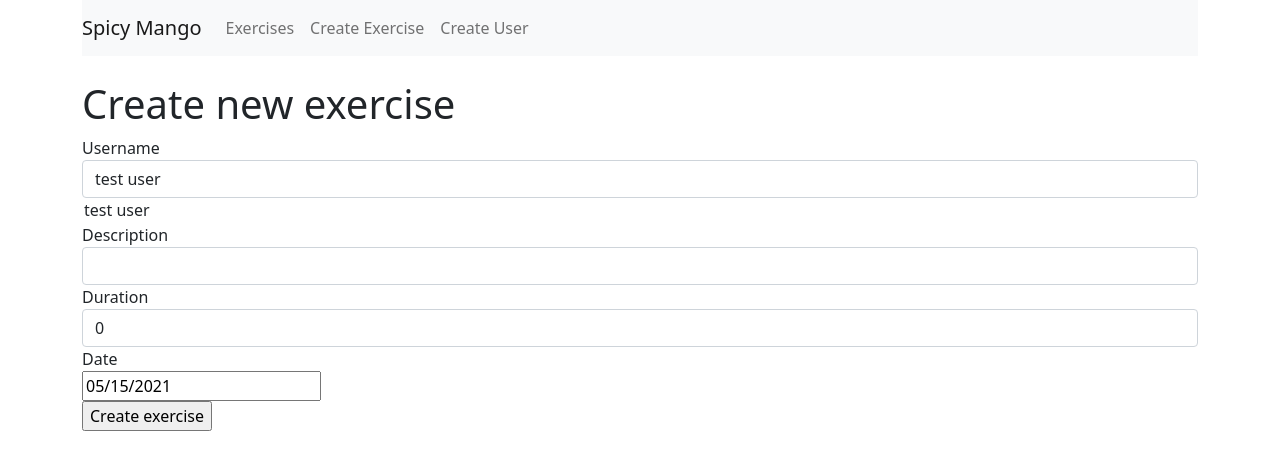
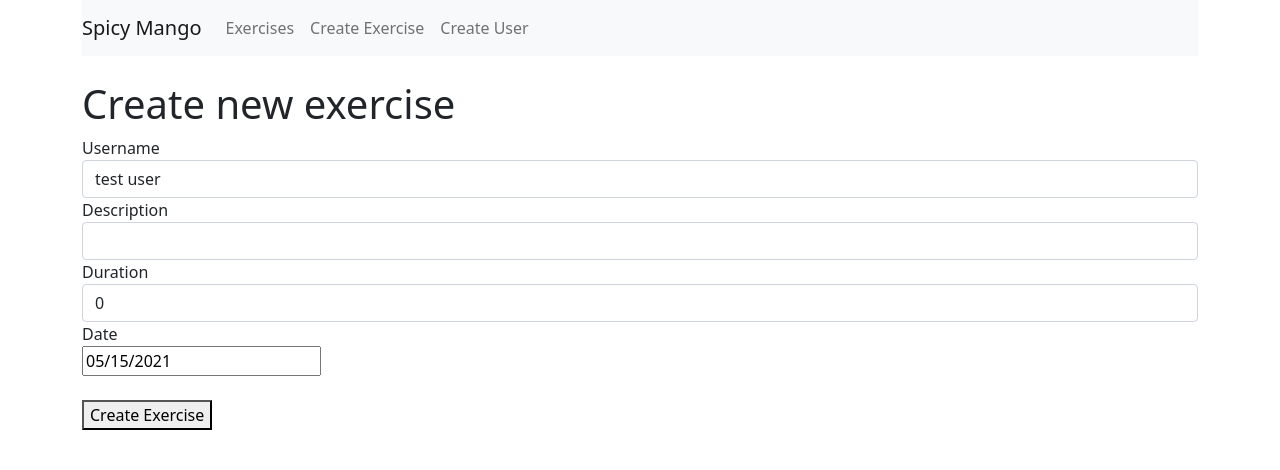
Before and after one commit to GlykeriaStr/Tech_Test, a React (Create React App) app: page /create in a window 1280 px wide. Shown: the top 470 px of the page. Built offline with nearby package versions, Linux system fonts and the light colour scheme.

Commit message:
Created the create exercise component

```diff
--- a/src/components/createExercise.component.js
+++ b/src/components/createExercise.component.js
@@ -63,8 +63,6 @@ export default class CreateExercise extends Component {
     };
 
     console.log(exercise);
-
-    window.location("/");
   }
 
   render() {
@@ -74,14 +72,13 @@ export default class CreateExercise extends Component {
         <form onSubmit={this.onSubmit}>
           <div className="form-group">
             <label>Username</label>
-            <input
-              type="text"
+            <select
+              ref="userInput"
               required
-              ref="userInput"
               className="form-control"
               value={this.state.username}
               onChange={this.onChangeUsername}
-            />
+            >
               {this.state.users.map(function (user) {
                 return (
                   <option key={user} value={user}>
@@ -89,6 +86,7 @@ export default class CreateExercise extends Component {
                   </option>
                 );
               })}
+            </select>
             <div className="form-group">
               <label>Description</label>
               <input
@@ -118,8 +116,9 @@ export default class CreateExercise extends Component {
                 />
               </div>
             </div>
+            <br></br>
             <div className="form-group">
-              <input type="submit" value="Create exercise" />
+              <button value="Create exercise">Create Exercise</button>
             </div>
           </div>
         </form>
```
Lines whose indentation alone changed are shown as unchanged.
